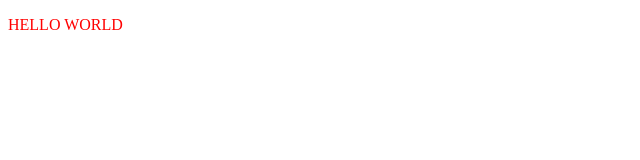
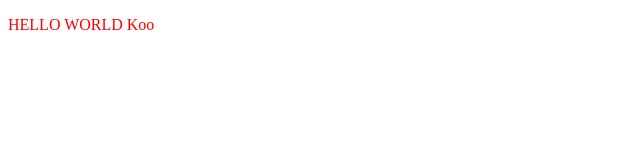
Before and after one commit to 18Kompot/test-project, a plain HTML site: page index.html in a window 1280 px wide. Shown: the full height of the page, 0-640 px from the left. Drawn offline with Linux system fonts and the light colour scheme.

Commit message:
Update index.html

```diff
--- a/index.html
+++ b/index.html
@@ -10,7 +10,7 @@
 </head>
 
 <body>
-    <p>HELLO WORLD</p>
+    <p>HELLO WORLD Koo</p>
 </body>
 
 </html>
```
